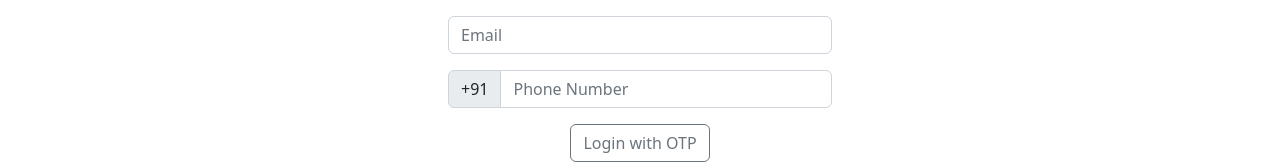
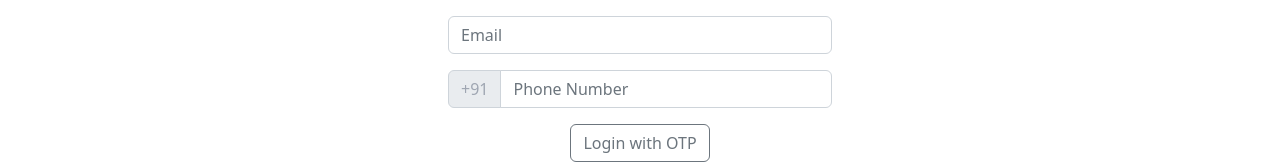
Before and after one commit to shifanpazheri/ozge_abayas, a React (Create React App) app in the folder client/: page / in a window 1280 px wide. Shown: the part 283-447 px from the top of the page. Built offline with nearby package versions, Linux system fonts and the light colour scheme.

Commit message:
button color changed

```diff
--- a/client/src/components/LoginForm.jsx
+++ b/client/src/components/LoginForm.jsx
@@ -46,7 +46,7 @@ function BootstrapLoginForm() {
         </div>
         <div id="phone-input">
           <InputGroup className="mb-3">
-            <InputGroup.Text>+91</InputGroup.Text>
+            <InputGroup.Text style={{ color: "#9FA6B2" }}>+91</InputGroup.Text>
             <Form.Control placeholder="Phone Number" />
           </InputGroup>
         </div>
```
